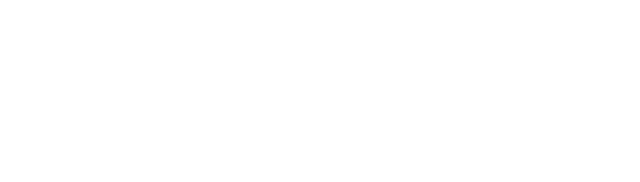
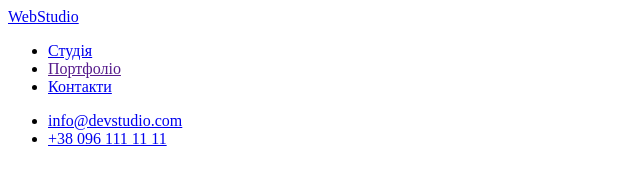
Before and after one commit to NadiiaDozorets/goit-markup-hw-01, a plain HTML site: page index.html in a window 1280 px wide. Shown: the whole page, without its empty margins (0-640 px from the left). Drawn offline with Linux system fonts and the light colour scheme.

Commit message:
add header

```diff
--- a/index.html
+++ b/index.html
@@ -4,9 +4,43 @@
     <meta charset="UTF-8">
     <meta http-equiv="X-UA-Compatible" content="IE=edge">
     <meta name="viewport" content="width=device-width, initial-scale=1.0">
-    <title>Document</title>
+    <title>WebStudio</title>
 </head>
 <body>
+  <header>
+    <span>
+        <a href="./index.html">WebStudio</a>
+    </span>
+    <nav>
+        <ul>
+            <li>
+                <a href="./index.html">Студія</a>
+            </li>
+            <li>
+                <a href="">Портфоліо</a>
+            </li>
+            <li>
+                <a href="#">Контакти</a>
+            </li>
+        </ul>
+    </nav>
+    <ul>
+        <li>
+            <a href="#">info@devstudio.com</a>
+        </li>
+        <li>
+            <a href="#">+38 096 111 11 11</a>
+        </li>
+    </ul>
+  </header>
+  <main>
+    <section>
+        <h1>
+
+        </h1>
+    </section>
+
+  </main>
 
 </body>
 </html>
```
Also changed, not shown: images/computer1.jpg (added), images/computer2.jpg (added), images/computer3.jpg (added), images/igor.jpg (added), images/muhailo.jpg (added), images/mukola.jpg (added), images/olga.jpg (added).
